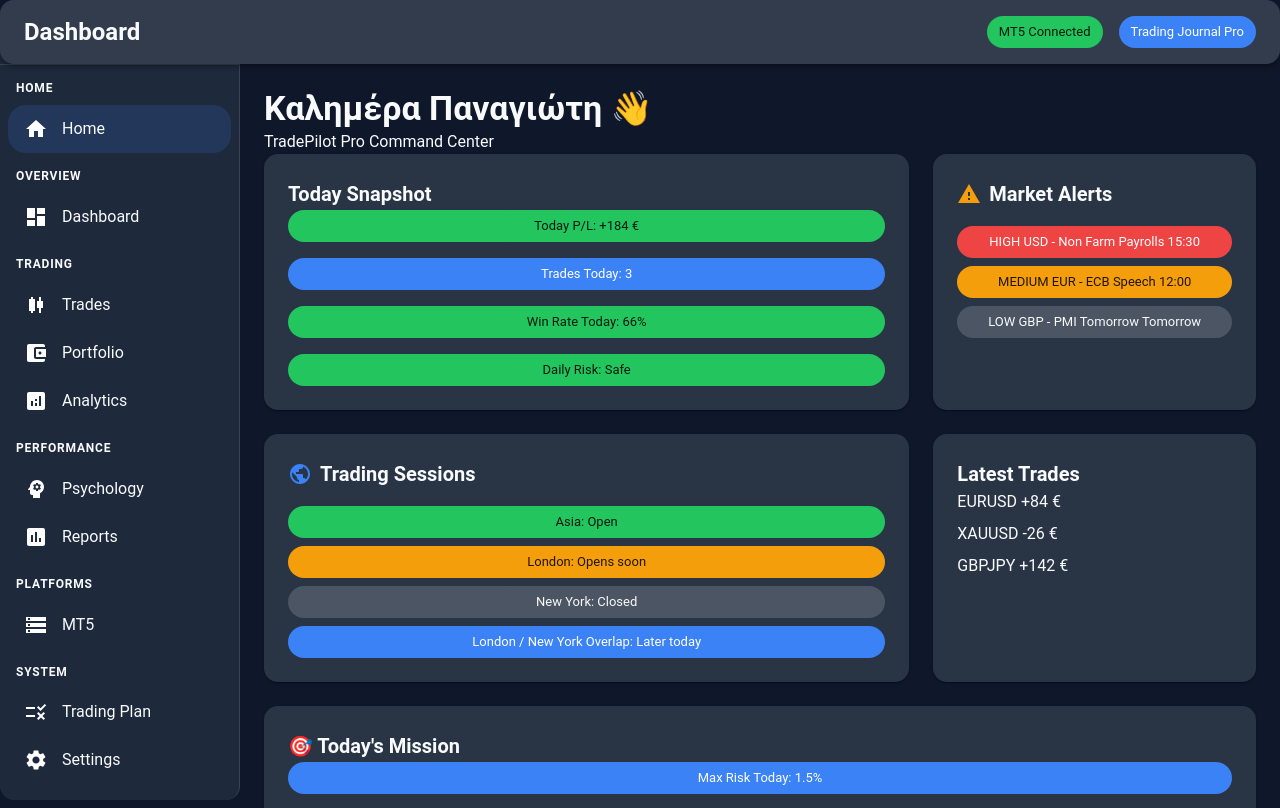
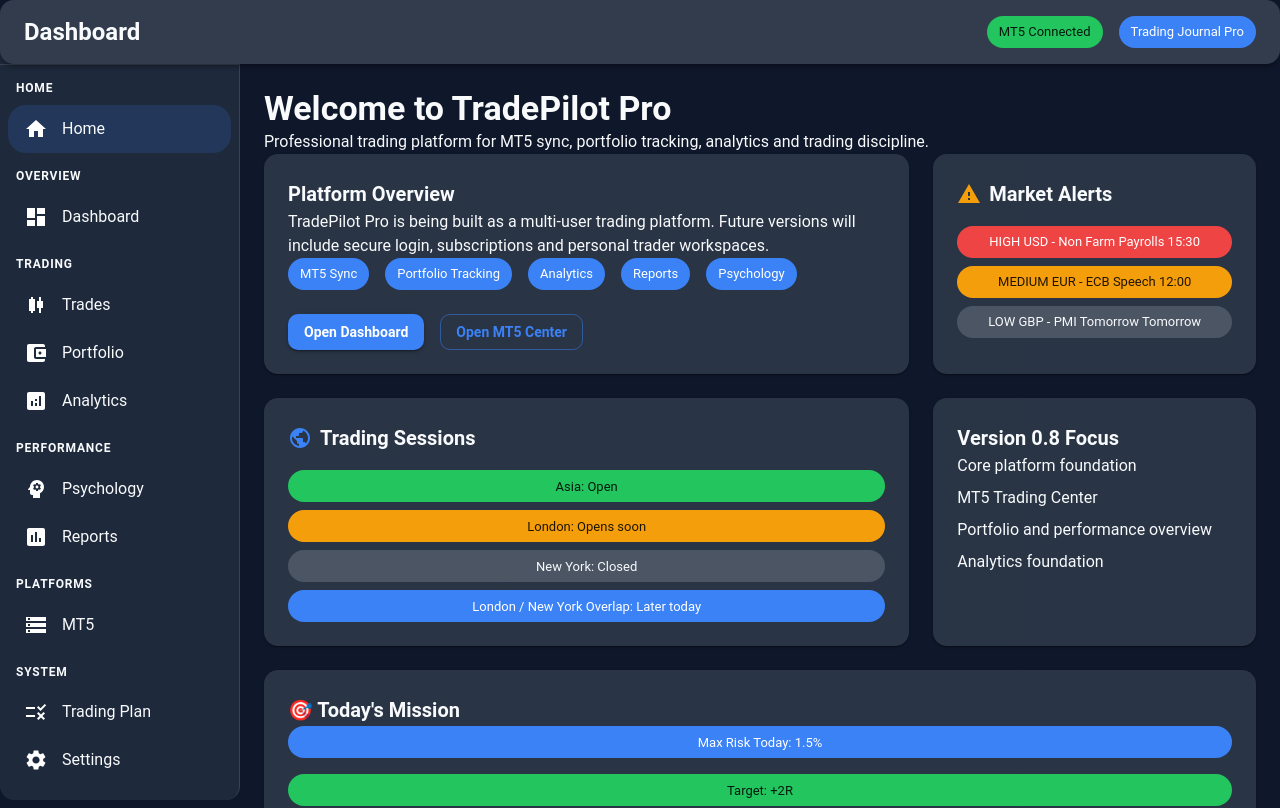
Before and after one commit to bpanagioths-afk/TradePilot-Pro, a React app in the folder frontend/: page /home in a window 1280 px wide. Shown: the top 808 px of the page. Built offline with nearby package versions, Linux system fonts and the light colour scheme; the HTML template or start-up script is replaced by a standard one.

Commit message:
Sprint 26 - Clean up core UI workspaces

```diff
--- a/frontend/src/components/dashboard/portfolio/PortfolioWidget.jsx
+++ b/frontend/src/components/dashboard/portfolio/PortfolioWidget.jsx
@@ -1,4 +1,5 @@
-import { Box } from "@mui/material";
+import { Box, Typography } from "@mui/material";
+import { useNavigate } from "react-router-dom";
 
 import {
     WidgetContainer,
@@ -6,19 +7,31 @@
     WidgetFooter,
     WidgetLoading,
     WidgetErrorState,
-    WidgetEmptyState
+    WidgetEmptyState,
+    WidgetMetric
 } from "../../widgets";
 
 import StatusBadge from "../../common/StatusBadge";
 import TradePilotButton from "../../common/TradePilotButton";
 
 import {
-    usePortfolio,
-    PortfolioSummaryMetrics,
-    PortfolioPerformanceMetrics
+    usePortfolio
 } from "../../../features/portfolio";
 
+const formatMoney = (value) => {
+    if (value === null || value === undefined) {
+        return "—";
+    }
+
+    return new Intl.NumberFormat("en-US", {
+        style: "currency",
+        currency: "USD",
+        maximumFractionDigits: 2
+    }).format(value);
+};
+
 export default function PortfolioWidget() {
+    const navigate = useNavigate();
     const { portfolio, loading, error } = usePortfolio();
 
     if (loading) {
@@ -50,23 +63,53 @@
         );
     }
 
-    const { summary, performance } = portfolio;
+    const { summary } = portfolio;
+    const netProfit = portfolio?.performance?.net_profit ?? 0;
 
     return (
         <WidgetContainer>
             <WidgetHeader
                 title="Portfolio"
-                subtitle="Account and trade performance overview"
+                subtitle="Quick portfolio overview."
                 action={<StatusBadge label="Live" status="connected" />}
             />
 
-            <Box sx={{ mt: 1 }}>
-                <PortfolioSummaryMetrics summary={summary} />
-                <PortfolioPerformanceMetrics performance={performance} />
+            <Box
+                sx={{
+                    display: "grid",
+                    gridTemplateColumns: {
+                        xs: "1fr",
+                        sm: "1fr 1fr"
+                    },
+                    gap: 2,
+                    mt: 1
+                }}
+            >
+                <WidgetMetric
+                    title="Total Trades"
+                    value={summary?.total_trades ?? 0}
+                />
+
+                <WidgetMetric
+                    title="Net Profit"
+                    value={formatMoney(netProfit)}
+                    status={netProfit >= 0 ? "success" : "error"}
+                />
             </Box>
 
+            <Typography
+                variant="body2"
+                color="text.secondary"
+                sx={{ mt: 2 }}
+            >
+                Full allocation, risk and performance analysis is available in the Portfolio page.
+            </Typography>
+
             <WidgetFooter>
-                <TradePilotButton variant="secondary">
+                <TradePilotButton
+                    variant="secondary"
+                    onClick={() => navigate("/portfolio")}
+                >
                     View Portfolio
                 </TradePilotButton>
             </WidgetFooter>
--- a/frontend/src/pages/Home.jsx
+++ b/frontend/src/pages/Home.jsx
@@ -3,25 +3,27 @@
     Typography,
     Paper,
     Stack,
-    Chip
+    Chip,
+    Button
 } from "@mui/material";
 
-import WarningIcon from "@mui/icons-material/Warning";
+import { useNavigate } from "react-router-dom";
+
 import TodayMission from "../components/home/TodayMission";
 import TradingSessions from "../components/home/TradingSessions";
 import MarketAlerts from "../components/home/MarketAlerts";
-import PsychologyIcon from "@mui/icons-material/Psychology";
-import PublicIcon from "@mui/icons-material/Public";
 
 export default function Home() {
+    const navigate = useNavigate();
+
     return (
         <Box>
             <Typography variant="h4" mb={1}>
-                Καλημέρα Παναγιώτη 👋
+                Welcome to TradePilot Pro
             </Typography>
 
             <Typography color="text.secondary" mb={3}>
-                TradePilot Pro Command Center
+                Professional trading platform for MT5 sync, portfolio tracking, analytics and trading discipline.
             </Typography>
 
             <Box
@@ -36,14 +38,49 @@
             >
                 <Paper sx={{ p: 3 }}>
                     <Typography variant="h6" mb={2}>
-                        Today Snapshot
+                        Platform Overview
                     </Typography>
 
-                    <Stack spacing={2}>
-                        <Chip label="Today P/L: +184 €" color="success" />
-                        <Chip label="Trades Today: 3" color="primary" />
-                        <Chip label="Win Rate Today: 66%" color="success" />
-                        <Chip label="Daily Risk: Safe" color="success" />
+                    <Typography color="text.secondary" mb={2}>
+                        TradePilot Pro is being built as a multi-user trading platform. Future versions will include secure login, subscriptions and personal trader workspaces.
+                    </Typography>
+
+                    <Stack
+                        direction="row"
+                        spacing={1}
+                        sx={{
+                            flexWrap: "wrap",
+                            gap: 1
+                        }}
+                    >
+                        <Chip label="MT5 Sync" color="primary" />
+                        <Chip label="Portfolio Tracking" color="primary" />
+                        <Chip label="Analytics" color="primary" />
+                        <Chip label="Reports" color="primary" />
+                        <Chip label="Psychology" color="primary" />
+                    </Stack>
+
+                    <Stack
+                        direction="row"
+                        spacing={2}
+                        sx={{
+                            mt: 3,
+                            flexWrap: "wrap"
+                        }}
+                    >
+                        <Button
+                            variant="contained"
+                            onClick={() => navigate("/dashboard")}
+                        >
+                            Open Dashboard
+                        </Button>
+
+                        <Button
+                            variant="outlined"
+                            onClick={() => navigate("/mt5")}
+                        >
+                            Open MT5 Center
+                        </Button>
                     </Stack>
                 </Paper>
 
@@ -53,13 +90,25 @@
 
                 <Paper sx={{ p: 3 }}>
                     <Typography variant="h6" mb={2}>
-                        Latest Trades
+                        Version 0.8 Focus
                     </Typography>
 
                     <Stack spacing={1}>
-                        <Typography>EURUSD +84 €</Typography>
-                        <Typography>XAUUSD -26 €</Typography>
-                        <Typography>GBPJPY +142 €</Typography>
+                        <Typography color="text.secondary">
+                            Core platform foundation
+                        </Typography>
+
+                        <Typography color="text.secondary">
+                            MT5 Trading Center
+                        </Typography>
+
+                        <Typography color="text.secondary">
+                            Portfolio and performance overview
+                        </Typography>
+
+                        <Typography color="text.secondary">
+                            Analytics foundation
+                        </Typography>
                     </Stack>
                 </Paper>
 
```
Lines whose indentation alone changed are shown as unchanged.
